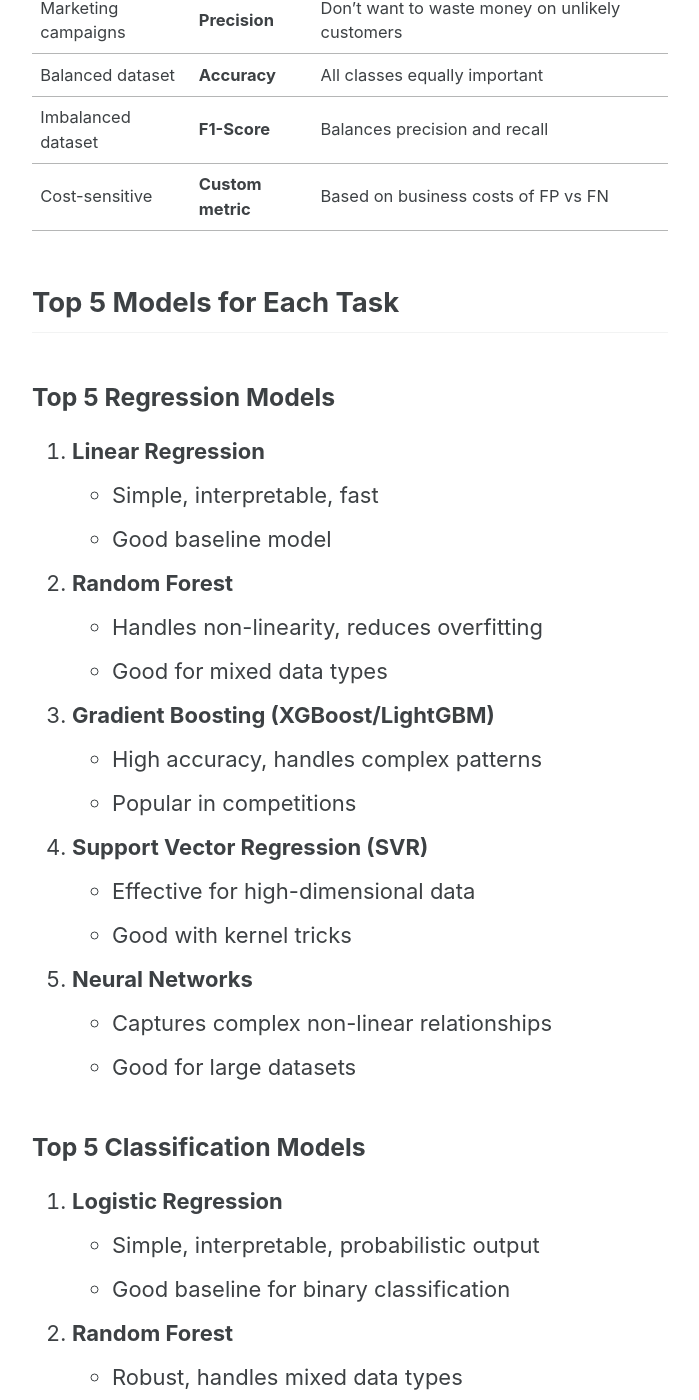
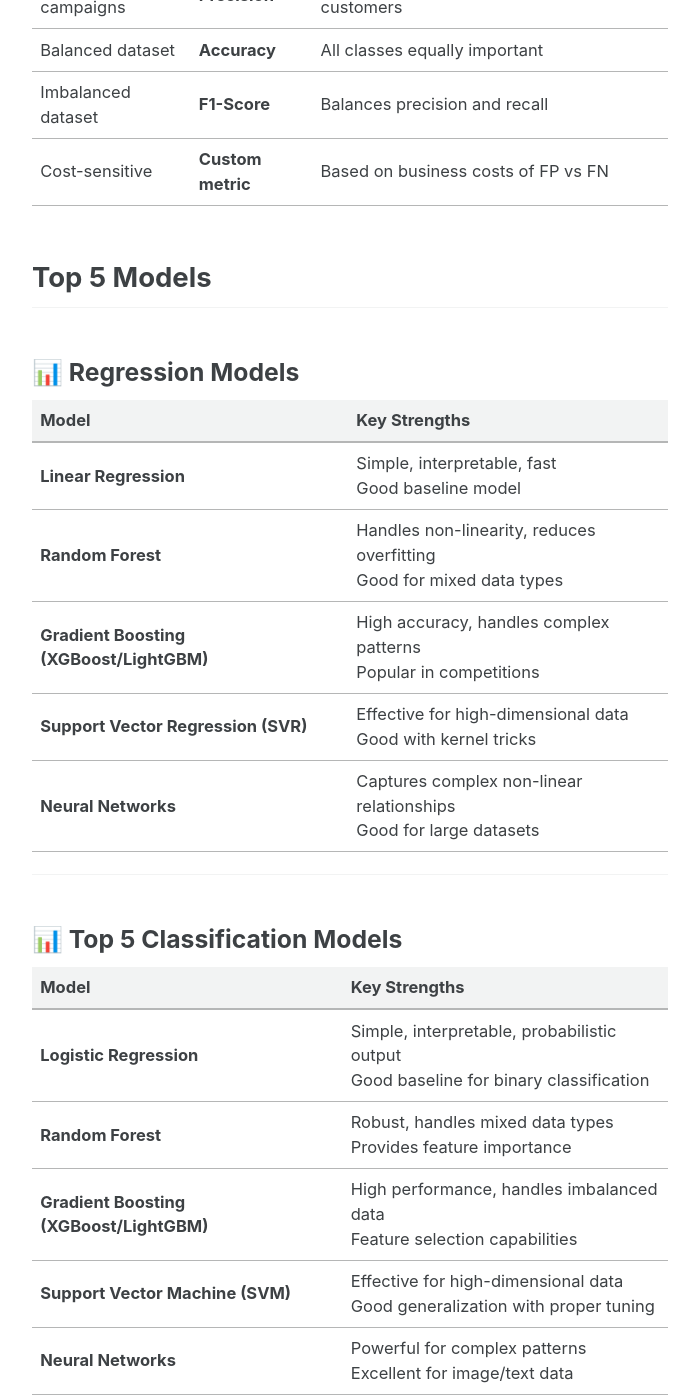
Before and after one commit to ejsumi/ejsumi.github.io, a Jekyll site: the page built from _posts/2025-09-06-supervisedml.md, in a window 1280 px wide and 1400 px high, scrolled down 2736 px. Shown: the whole window, without its empty margins (290-989 px from the left). Built offline with Jekyll 4.4.1, drawn with Linux system fonts in a browser that asks for light colours; cached includes are drawn as plain includes.

Commit message:
Update 2025-09-06-supervisedml.md

```diff
--- a/_posts/2025-09-06-supervisedml.md
+++ b/_posts/2025-09-06-supervisedml.md
@@ -45,7 +45,7 @@ Actual  Pos   TP    FN
 | **Recall (Sensitivity)** | TP / (TP + FN) | 0 to 1 | Of all actual positives, how many were correctly identified | When false negatives are costly (e.g., medical diagnosis) |
 | **F1-Score** | 2 × (Precision × Recall) / (Precision + Recall) | 0 to 1 | Harmonic mean of precision and recall | Balance between precision and recall, imbalanced datasets |
 
-## Which Metric is Important When?
+### Which Metric is Important When?
 
 | Scenario | Primary Metric | Reason |
 |----------|---------------|---------|
@@ -57,51 +57,30 @@ Actual  Pos   TP    FN
 | Imbalanced dataset | **F1-Score** | Balances precision and recall |
 | Cost-sensitive | **Custom metric** | Based on business costs of FP vs FN |
 
-## Top 5 Models for Each Task
+## Top 5 Models
+### 📊 Regression Models
 
-### Top 5 Regression Models
+| Model                          | Key Strengths                                                                 |
+|--------------------------------|-------------------------------------------------------------------------------|
+| **Linear Regression**          | Simple, interpretable, fast <br> Good baseline model                          |
+| **Random Forest**              | Handles non-linearity, reduces overfitting <br> Good for mixed data types     |
+| **Gradient Boosting (XGBoost/LightGBM)** | High accuracy, handles complex patterns <br> Popular in competitions |
+| **Support Vector Regression (SVR)** | Effective for high-dimensional data <br> Good with kernel tricks        |
+| **Neural Networks**            | Captures complex non-linear relationships <br> Good for large datasets        |
 
-1. **Linear Regression**
-   - Simple, interpretable, fast
-   - Good baseline model
+---
 
-2. **Random Forest**
-   - Handles non-linearity, reduces overfitting
-   - Good for mixed data types
+### 📊 Top 5 Classification Models
 
-3. **Gradient Boosting (XGBoost/LightGBM)**
-   - High accuracy, handles complex patterns
-   - Popular in competitions
+| Model                          | Key Strengths                                                                 |
+|--------------------------------|-------------------------------------------------------------------------------|
+| **Logistic Regression**        | Simple, interpretable, probabilistic output <br> Good baseline for binary classification |
+| **Random Forest**              | Robust, handles mixed data types <br> Provides feature importance             |
+| **Gradient Boosting (XGBoost/LightGBM)** | High performance, handles imbalanced data <br> Feature selection capabilities |
+| **Support Vector Machine (SVM)** | Effective for high-dimensional data <br> Good generalization with proper tuning |
+| **Neural Networks**            | Powerful for complex patterns <br> Excellent for image/text data              |
 
-4. **Support Vector Regression (SVR)**
-   - Effective for high-dimensional data
-   - Good with kernel tricks
 
-5. **Neural Networks**
-   - Captures complex non-linear relationships
-   - Good for large datasets
-
-### Top 5 Classification Models
-
-1. **Logistic Regression**
-   - Simple, interpretable, probabilistic output
-   - Good baseline for binary classification
-
-2. **Random Forest**
-   - Robust, handles mixed data types
-   - Provides feature importance
-
-3. **Gradient Boosting (XGBoost/LightGBM)**
-   - High performance, handles imbalanced data
-   - Feature selection capabilities
-
-4. **Support Vector Machine (SVM)**
-   - Effective for high-dimensional data
-   - Good generalization with proper tuning
-
-5. **Neural Networks**
-   - Powerful for complex patterns
-   - Excellent for image/text data
 
 ## Model Selection Guide
 
```
